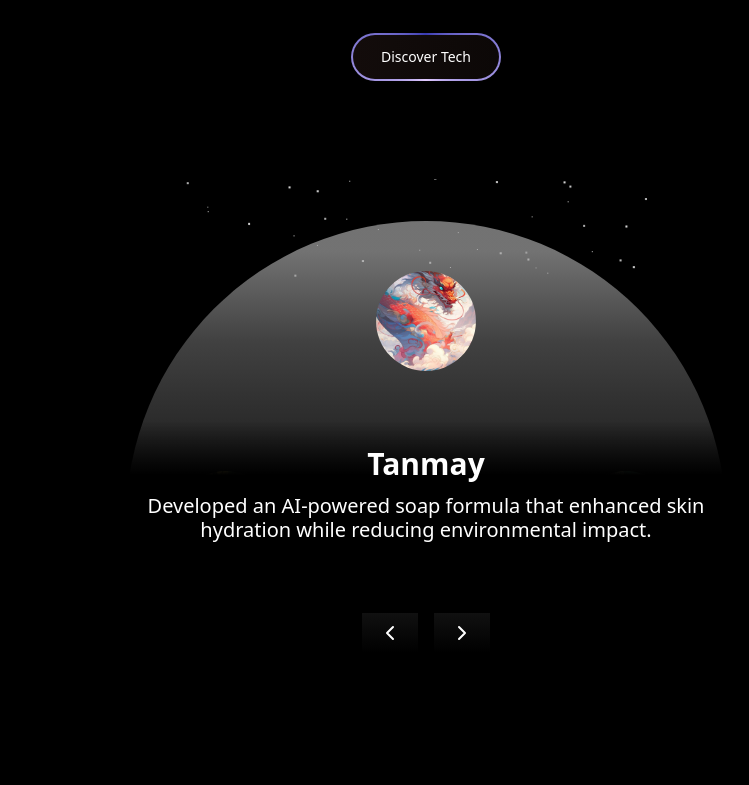
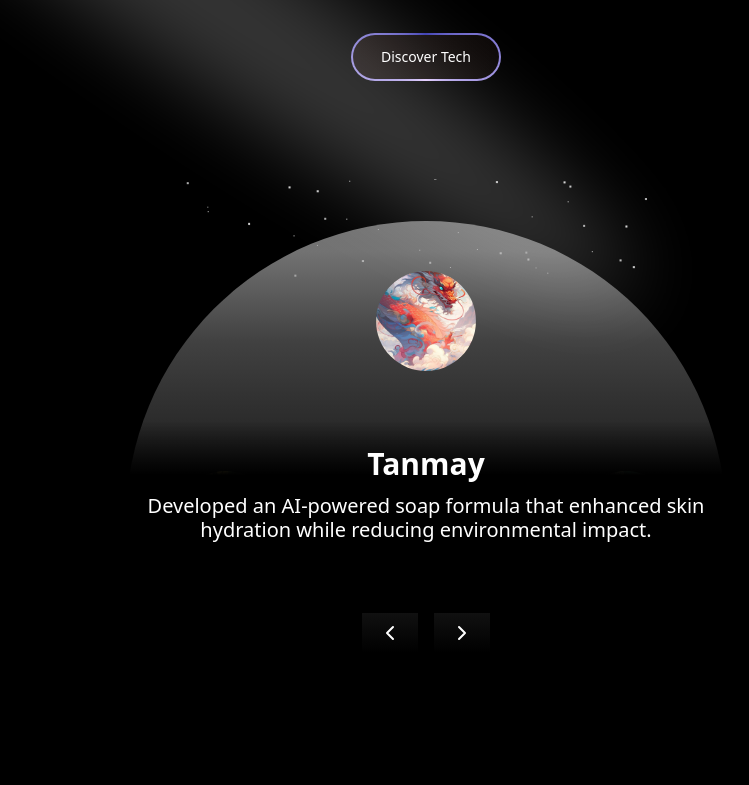
Before and after one commit to RugvedDhorje/minimal_india_Final, a Next.js app: page / in a window 1280 px wide. Shown: the part 4715-5500 px from the top of the page, without its empty margins (214-963 px from the left). Built offline with nearby package versions, Linux system fonts and the light colour scheme; a web font is replaced by a local one.

Commit message:
about section input added, tech section spotlight added

```diff
--- a/app/globals.css
+++ b/app/globals.css
@@ -21,3 +21,7 @@ html {
     @apply bg-background text-foreground;
   }
 }
+
+:root {
+  --primary: flattenColorPalette(theme("colors.primary.DEFAULT"));
+}
--- a/components/About.tsx
+++ b/components/About.tsx
@@ -3,22 +3,22 @@ import EmailSubscriptionForm from "./EmailSubscriptionForm";
 export default function About() {
   return (
     <div className="w-full bg-gradient-to-r from-[#130C0B] to-[#0C0807] py-10 mt-[-170px]">
-      <div className="bg-gray-100 w-10/12 mx-auto rounded-3xl flex justify-evenly my-5 shadow-lg">
-        <div className="h-[500px] w-3/12 my-6 rounded-3xl bg-gray-200 flex flex-col justify-center ">
+      <div className="bg-black w-10/12 mx-auto rounded-3xl flex justify-evenly my-5 shadow-lg">
+        <div className="h-[500px] w-3/12 my-6 rounded-3xl bg-gradient-to-b from-black/90 to-[#001919]/90 flex flex-col justify-center ">
           <img
             src="/QR_code.png"
             alt=""
             className="w-[120px] h-[120px] mx-auto"
           />
-          <h2 className="text-[20px] font-normal my-5 px-5 text-[#292929]">
+          <h2 className="text-[20px] font-normal my-5 px-5 text-white">
             Phone : 8855993267
           </h2>
           <div className="w-full px-5">
             <EmailSubscriptionForm />
           </div>
         </div>
-        <div className="h-[500px] w-8/12 my-6 rounded-3xl bg-white">
-          <h2 className="text-[70px] tracking-wide font-semibold text-center mt-20 text-[#292929]">
+        <div className="h-[500px] w-8/12 my-6 rounded-3xl bg-gradient-to-b from-black/90 to-[#001919]/90">
+          <h2 className="text-[70px] tracking-wide font-semibold text-center mt-20 text-white">
             <span className="animate-colorChange">&quot;</span>
             The mind behind MinimalIndia.
             <span className="animate-colorChange">&quot;</span>
--- a/components/CircleCarousel.tsx
+++ b/components/CircleCarousel.tsx
@@ -3,6 +3,7 @@ import { ChevronLeft, ChevronRight } from "lucide-react";
 import React, { useState } from "react";
 import { motion } from "framer-motion";
 import GalaxyParticles from "./GalaxyParticles";
+import { Spotlight } from "./ui/Spotlight";
 
 const images = [
   {
@@ -109,7 +110,11 @@ const CircularImageCarousel = () => {
           </span>
         </button>
       </div>
-      <div className="relative w-full h-auto pt-[100px] flex items-center justify-center bg-black z-0">
+      <div className="relative w-full h-auto pt-[100px] flex items-center justify-center bg-black z-0 ">
+        <Spotlight
+          className="-top-40 left-0 md:left-[400px] md:-top-64"
+          fill="white"
+        />
         <div
           className="relative w-[600px] mx-auto flex justify-center items-center h-[600px] rounded-full "
           style={{
--- a/components/CodeProjects.tsx
+++ b/components/CodeProjects.tsx
@@ -132,7 +132,7 @@ export default function CodeProject() {
             </span>
           </button>
         </div>
-        <div className="h-44 w-[650px] top-60 absolute z-10">
+        <div className="h-44 w-[650px] top-60 absolute z-10 ">
           <GalaxyParticles />
         </div>
         <div className="">
--- a/components/Creative.tsx
+++ b/components/Creative.tsx
@@ -9,6 +9,7 @@ import { MacbookScroll } from "./ui/macbook-scroll";
 import { NavigationMenuDemo } from "./NavigationButton";
 import { useRef } from "react";
 import CircleCarousel from "./CircleCarousel";
+import About from "./About";
 
 export default function Creative() {
   const cards = data.map((card, index) => (
@@ -111,6 +112,9 @@ export default function Creative() {
             <FilmSection />
           </div>
         </div>
+        <div className="z-50 w-full bg-gradient-to-b from-[#000] via-[#130C0B] to-[#0C0807]">
+          <About />
+        </div>
       </div>
     </div>
   );
--- /dev/null
+++ b/components/ui/Spotlight.tsx
@@ -0,0 +1,56 @@
+import React from "react";
+import { cn } from "@/lib/utils";
+
+type SpotlightProps = {
+  className?: string;
+  fill?: string;
+};
+
+export const Spotlight = ({ className, fill }: SpotlightProps) => {
+  return (
+    <svg
+      className={cn(
+        "animate-spotlight pointer-events-none absolute z-[1]  h-[169%] w-[138%] lg:w-[84%] opacity-0",
+        className
+      )}
+      xmlns="http://www.w3.org/2000/svg"
+      viewBox="0 0 3787 2842"
+      fill="none"
+    >
+      <g filter="url(#filter)">
+        <ellipse
+          cx="1924.71"
+          cy="273.501"
+          rx="1924.71"
+          ry="273.501"
+          transform="matrix(-0.822377 -0.568943 -0.568943 0.822377 3631.88 2291.09)"
+          fill={fill || "white"}
+          fillOpacity="0.21"
+        ></ellipse>
+      </g>
+      <defs>
+        <filter
+          id="filter"
+          x="0.860352"
+          y="0.838989"
+          width="3785.16"
+          height="2840.26"
+          filterUnits="userSpaceOnUse"
+          colorInterpolationFilters="sRGB"
+        >
+          <feFlood floodOpacity="0" result="BackgroundImageFix"></feFlood>
+          <feBlend
+            mode="normal"
+            in="SourceGraphic"
+            in2="BackgroundImageFix"
+            result="shape"
+          ></feBlend>
+          <feGaussianBlur
+            stdDeviation="151"
+            result="effect1_foregroundBlur_1065_8"
+          ></feGaussianBlur>
+        </filter>
+      </defs>
+    </svg>
+  );
+};
--- /dev/null
+++ b/components/ui/input.tsx
@@ -0,0 +1,61 @@
+// Input component extends from shadcnui - https://ui.shadcn.com/docs/components/input
+"use client";
+import * as React from "react";
+import { cn } from "@/lib/utils";
+import { useMotionTemplate, useMotionValue, motion } from "framer-motion";
+
+export type InputProps = React.InputHTMLAttributes<HTMLInputElement>;
+
+const Input = React.forwardRef<HTMLInputElement, InputProps>(
+  ({ className, type, ...props }, ref) => {
+    const radius = 100; // change this to increase the rdaius of the hover effect
+    const [visible, setVisible] = React.useState(false);
+
+    const mouseX = useMotionValue(0);
+    const mouseY = useMotionValue(0);
+
+    // eslint-disable-next-line @typescript-eslint/no-explicit-any
+    function handleMouseMove({ currentTarget, clientX, clientY }: any) {
+      const { left, top } = currentTarget.getBoundingClientRect();
+
+      mouseX.set(clientX - left);
+      mouseY.set(clientY - top);
+    }
+    return (
+      <motion.div
+        style={{
+          background: useMotionTemplate`
+        radial-gradient(
+          ${visible ? radius + "px" : "0px"} circle at ${mouseX}px ${mouseY}px,
+          var(--blue-500),
+          transparent 80%
+        )
+      `,
+        }}
+        onMouseMove={handleMouseMove}
+        onMouseEnter={() => setVisible(true)}
+        onMouseLeave={() => setVisible(false)}
+        className="p-[2px] rounded-lg transition duration-300 group/input"
+      >
+        <input
+          type={type}
+          className={cn(
+            `flex h-10 w-full border-none bg-gray-50 dark:bg-zinc-800 text-black dark:text-white shadow-input rounded-md px-3 py-2 text-sm  file:border-0 file:bg-transparent
+          file:text-sm file:font-medium placeholder:text-neutral-400 dark:placeholder-text-neutral-600
+          focus-visible:outline-none focus-visible:ring-[2px]  focus-visible:ring-neutral-400 dark:focus-visible:ring-neutral-600
+           disabled:cursor-not-allowed disabled:opacity-50
+           dark:shadow-[0px_0px_1px_1px_var(--neutral-700)]
+           group-hover/input:shadow-none transition duration-400
+           `,
+            className
+          )}
+          ref={ref}
+          {...props}
+        />
+      </motion.div>
+    );
+  }
+);
+Input.displayName = "Input";
+
+export { Input };
--- /dev/null
+++ b/components/ui/label.tsx
@@ -0,0 +1,24 @@
+// Label component extends from shadcnui - https://ui.shadcn.com/docs/components/label
+
+"use client";
+import * as React from "react";
+import * as LabelPrimitive from "@radix-ui/react-label";
+
+import { cn } from "@/lib/utils";
+
+const Label = React.forwardRef<
+  React.ElementRef<typeof LabelPrimitive.Root>,
+  React.ComponentPropsWithoutRef<typeof LabelPrimitive.Root>
+>(({ className, ...props }, ref) => (
+  <LabelPrimitive.Root
+    ref={ref}
+    className={cn(
+      "text-sm font-medium text-white leading-none peer-disabled:cursor-not-allowed peer-disabled:opacity-70",
+      className
+    )}
+    {...props}
+  />
+));
+Label.displayName = LabelPrimitive.Root.displayName;
+
+export { Label };
--- a/package.json
+++ b/package.json
@@ -9,6 +9,7 @@
     "lint": "next lint"
   },
   "dependencies": {
+    "@radix-ui/react-label": "^2.1.2",
     "@radix-ui/react-navigation-menu": "^1.2.5",
     "@tabler/icons-react": "^3.30.0",
     "class-variance-authority": "^0.7.1",
--- a/tailwind.config.ts
+++ b/tailwind.config.ts
@@ -1,4 +1,5 @@
 import type { Config } from "tailwindcss";
+import flattenColorPalette from "tailwindcss/lib/util/flattenColorPalette";
 
 export default {
   darkMode: ["class"],
@@ -9,6 +10,9 @@ export default {
   ],
   theme: {
     extend: {
+      boxShadow: {
+        input: `0px 2px 3px -1px rgba(0,0,0,0.1), 0px 1px 0px 0px rgba(25,28,33,0.02), 0px 0px 0px 1px rgba(25,28,33,0.08)`,
+      },
       fontFamily: {
         clash: ["clash", "sans-serif"],
         nunito: ["nunito", "sans-serif"],
@@ -19,6 +23,16 @@ export default {
         "999": "999",
       },
       keyframes: {
+        spotlight: {
+          "0%": {
+            opacity: "0",
+            transform: "translate(-72%, -62%) scale(0.5)",
+          },
+          "100%": {
+            opacity: "1",
+            transform: "translate(-50%,-40%) scale(1)",
+          },
+        },
         galaxyMove: {
           "0%": {
             transform: "translateY(0) translateX(0) scale(1)",
@@ -83,6 +97,7 @@ export default {
         colorChange: "colorChange 3s infinite",
         shimmer: "shimmer 2s linear infinite",
         galaxyMove: "galaxyMove 5s infinite ease-in-out",
+        spotlight: "spotlight 2s ease .75s 1 forwards",
       },
       borderRadius: {
         lg: "var(--radius)",
@@ -133,5 +148,17 @@ export default {
       },
     },
   },
-  plugins: [],
+  plugins: [addVariablesForColors],
 } satisfies Config;
+
+// eslint-disable-next-line @typescript-eslint/no-explicit-any
+function addVariablesForColors({ addBase, theme }: any) {
+  const allColors = flattenColorPalette(theme("colors"));
+  const newVars = Object.fromEntries(
+    Object.entries(allColors).map(([key, val]) => [`--${key}`, val])
+  );
+
+  addBase({
+    ":root": newVars,
+  });
+}
--- /dev/null
+++ b/tailwind.d.ts
@@ -0,0 +1,6 @@
+declare module "tailwindcss/lib/util/flattenColorPalette" {
+  export default function flattenColorPalette(
+    // eslint-disable-next-line @typescript-eslint/no-explicit-any
+    colors: any
+  ): Record<string, string>;
+}
```
Also changed, not shown: components/EmailSubscriptionForm.tsx (+45 -5 lines), 1 other file (tests, documents, lock files or other folders).
